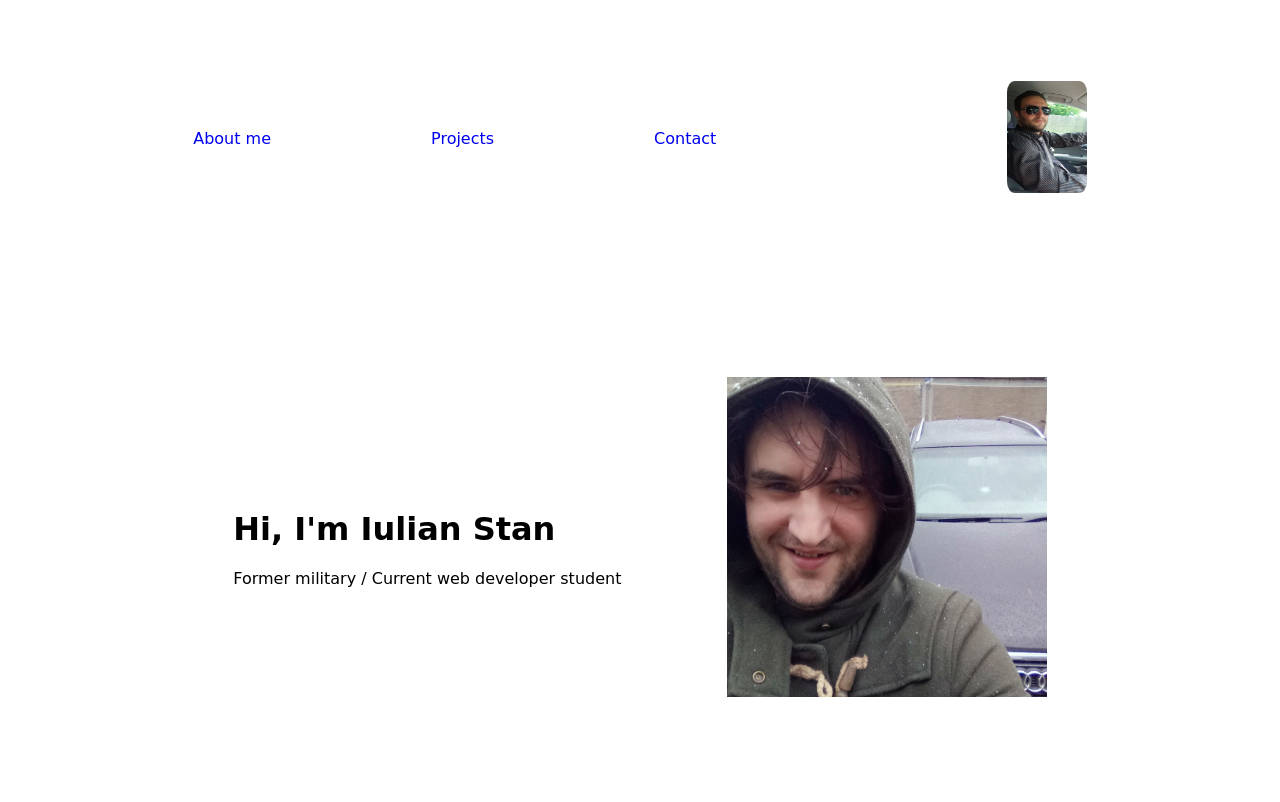
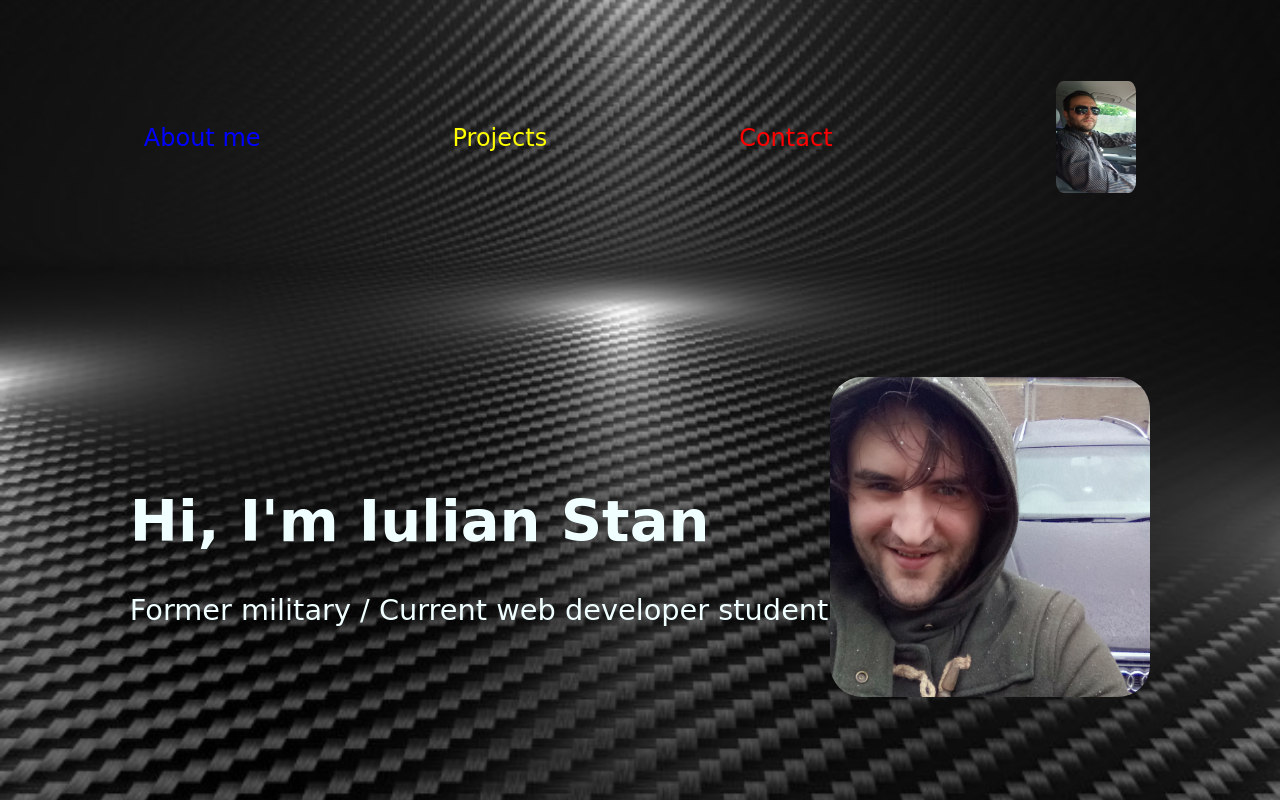
Before and after one commit to iulianSta/portfolio, a plain HTML site: page index.html in a window 1280 px wide. Shown: the top 802 px of the page. Drawn offline with Linux system fonts and the light colour scheme; a web font is replaced by a local one.

```diff
--- a/css/style.css
+++ b/css/style.css
@@ -10,6 +10,9 @@
 :root {
   font-size: 16px;
   --font-train-one: "Train One", cursive, sans-serif;
+  --color-blue: blue;
+  --color-yellow: yellow;
+  --color-red: red;
 }
 /* Body style */
 body {
@@ -25,6 +28,11 @@
   justify-content: space-around;
   align-items: center;
   flex-direction: column;
+  background-image: url(../img/3d-carbon-fiber-background.jpg);
+  background-position: center;
+  background-repeat: no-repeat;
+  background-size: cover;
+  background-blend-mode: screen;
 }
 /* Home page */
 /* Header style */
@@ -43,7 +51,17 @@
 }
 li > a {
   text-decoration: none;
-  padding-right: 10em;
+  font-size: 1.5em;
+  padding-right: 8em;
+}
+ul > li:first-child > a {
+  color: var(--color-blue);
+}
+ul > li:nth-child(2) > a {
+  color: var(--color-yellow);
+}
+ul > li:last-child > a {
+  color: var(--color-red);
 }
 /* Profile image style */
 .profile-img img {
@@ -63,4 +81,9 @@
 .image img {
   width: 20rem;
   height: 20rem;
+  border-radius: 2em;
 }
+.text {
+  font-size: 1.8em;
+  color: azure;
+}
```
Also changed, not shown: img/3d-carbon-fiber-background.jpg (added), img/carbon.jpg (added).
